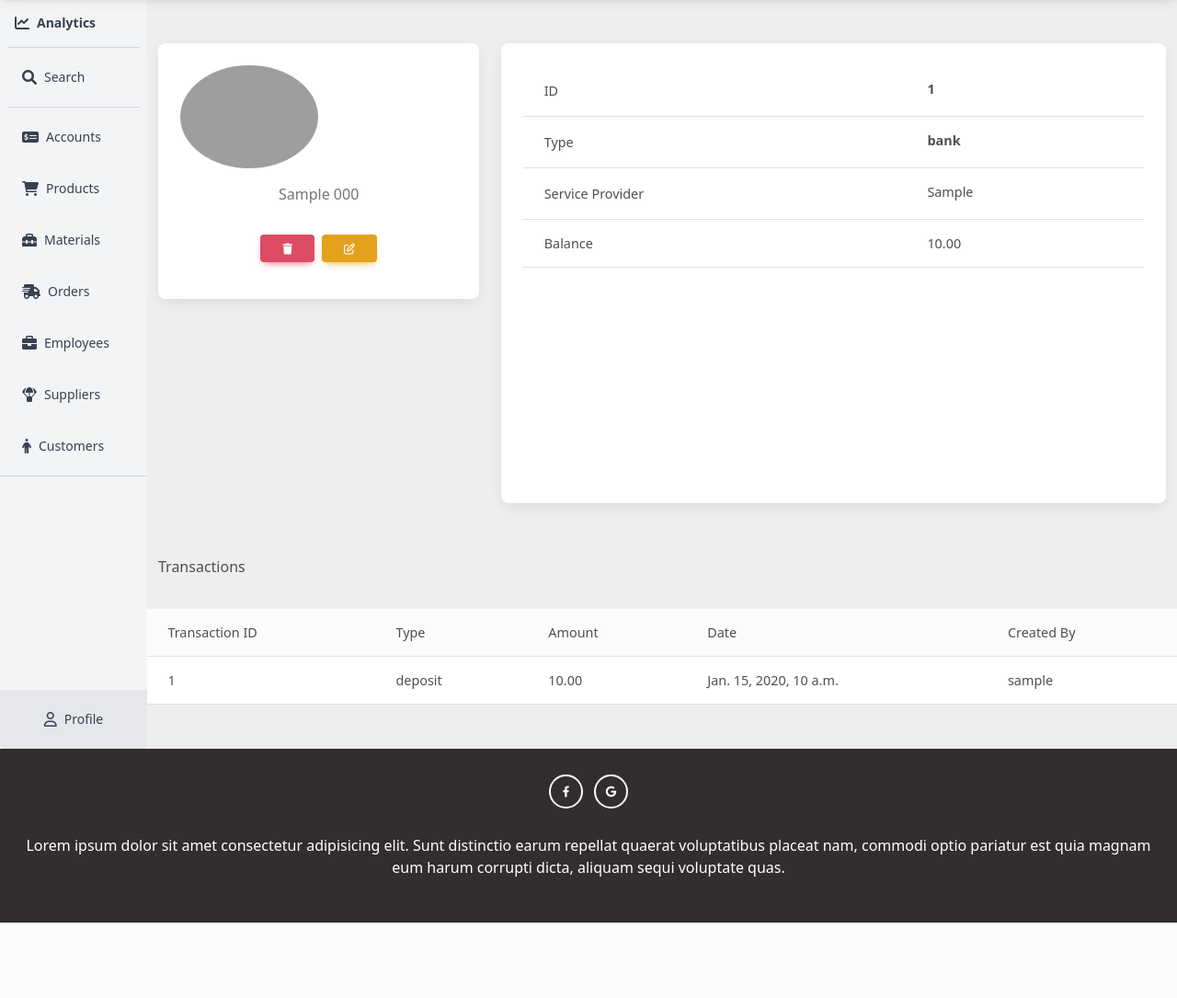
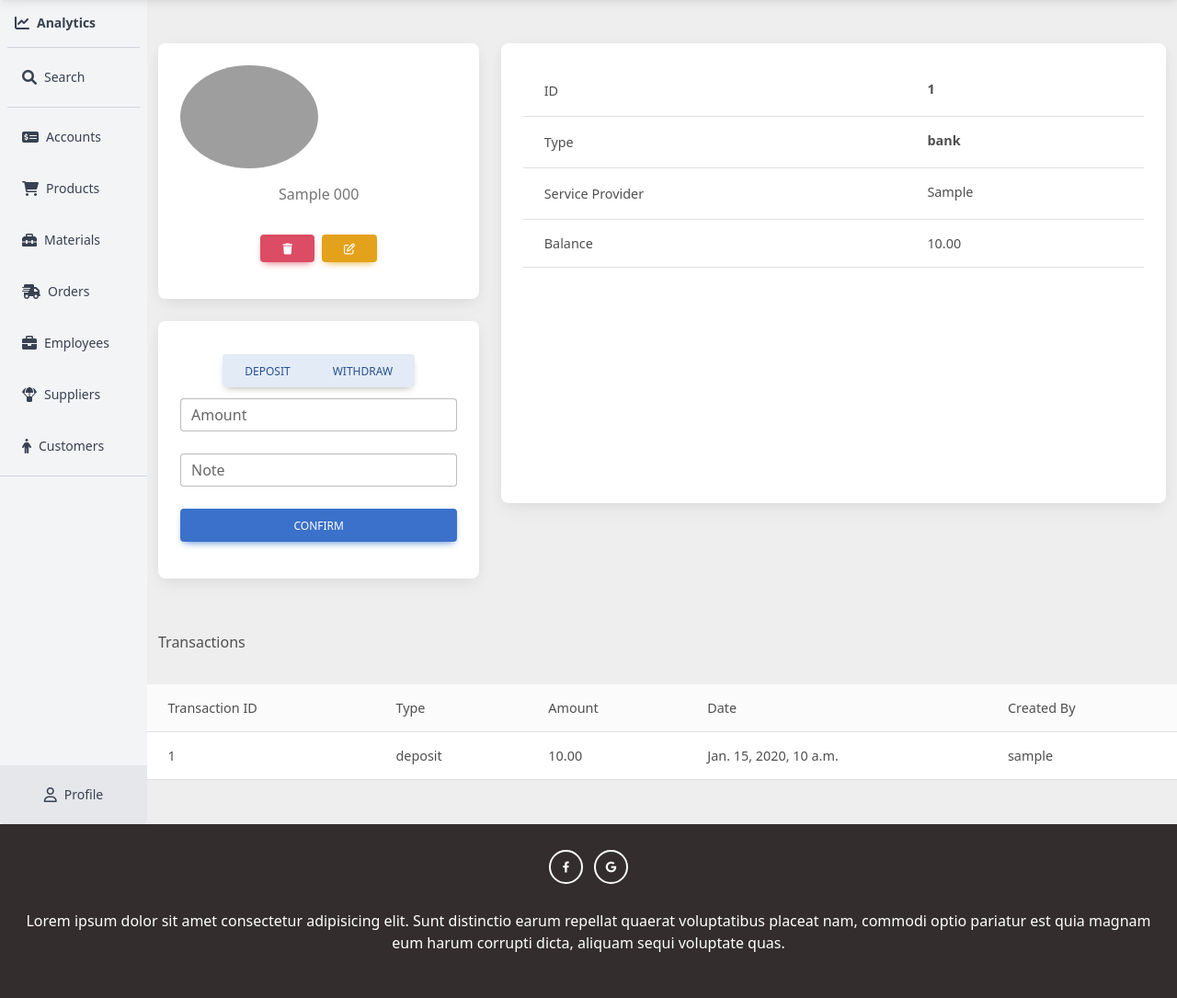
Before and after one commit to yusuf-74/Textile-shop, a Django app: page /accounts/1/ in a window 1280 px wide. Shown: the part 327-1412 px from the top of the page at 92% size. Before the commit the page ends 1330 px from the top, so only its background shows below. Run offline with Django 4.2, Linux system fonts and the light colour scheme; tables that the repository leaves empty hold one stand-in row (values such as "Sample post"); some libraries are stand-ins or nearby versions; grey boxes are pictures that could not be loaded.

Commit message:
create actions(deposit, withdraw) for accounts

```diff
--- a/server/accounts/models.py
+++ b/server/accounts/models.py
@@ -17,6 +17,7 @@ class Account(models.Model):
         total = 0
         for transaction in self.transactions.all():
             if transaction.transaction_type == 'deposit':
+
                 total += transaction.amount
             else:
                 total -= transaction.amount
--- a/server/accounts/urls.py
+++ b/server/accounts/urls.py
@@ -5,4 +5,6 @@ urlpatterns = [
     path('', views.AccountsView.as_view(), name='all_accounts'),
     path('<int:pk>/', views.AccountDetailView.as_view(), name='detailed_accounts'),
     path('edit/', views.EditAccountView.as_view(), name='edit_account'),
+    # path('transactions/', views.TransactionsView.as_view(), name='all_transactions'),
+    path('transactions/create', views.CreateTransactionView.as_view(), name='create_transaction'),
 ]
--- a/server/accounts/views.py
+++ b/server/accounts/views.py
@@ -1,6 +1,6 @@
 from django.shortcuts import render,redirect
 from django.views import View
-from .models import Account
+from .models import Account ,Transaction
 from .filters import AccountFilter
 class Test(View):
     def get(self,request,*args, **kwargs):
@@ -60,11 +60,11 @@ class EditAccountView(View):
                 account.save()
                 if data['from'][0] == 'all':
                     return redirect('all_accounts')
-                return redirect('detailed_accounts',id=data['id'][0])
+                return redirect('detailed_accounts',pk=data['id'][0])
             except:
                 if data['from'][0] == 'all':
                     return redirect('all_accounts')
-                return redirect('detailed_accounts',id=data['id'][0])
+                return redirect('detailed_accounts',pk=data['id'][0])
 
 
         elif data['_method'][0] == 'DELETE':
@@ -82,3 +82,19 @@ class AccountDetailView(View):
         transactions = account.transactions.all()
         print(transactions)
         return render(request,'accounts/detailed-account.html',{'account':account , 'transactions':transactions})
+
+class CreateTransactionView(View):
+    def post(self,request,*args, **kwargs):
+            data = dict(request.POST)
+        # try:
+            account = Account.objects.get(id=data['id'][0])
+            transaction = Transaction.objects.create(
+                account = account,
+                amount = data['amount'][0],
+                transaction_type = data['transaction_type'][0],
+                description = data['description'][0],
+                created_by = request.user)
+            transaction.save()
+            return redirect('detailed_accounts',pk=data['id'][0])
+        # except:
+            return redirect('detailed_accounts',pk=data['id'][0])
--- a/server/templates/accounts/detailed-account.html
+++ b/server/templates/accounts/detailed-account.html
@@ -71,12 +71,12 @@
                                                 <form method='POST' action="{% url 'edit_account' %}">
                                                     {% csrf_token %}
                                                     <input type="hidden" name="_method" value="PUT">
-                                                    <input type="hidden" name="from" value="all">
+                                                    <input type="hidden" name="from" value="detailed">
 
                                                     <input type="hidden" name="id" value="{{account.id}}">
                                                     <div class="d-flex flex-row align-items-center mb-4">
                                                         <i class="fas fa-user fa-lg me-3 fa-fw"></i>
-                                                        <div class="form-outline flex-fill mb-0">
+                                                        <div class="flex-fill mb-0">
                                                             <label style='font-size:12px;' for="type">Type</label>
                                                             <input style='border:1px solid black; margin-top:4px;'
                                                                 type="text" id="type" name="type"
@@ -86,7 +86,7 @@
 
                                                     <div class="d-flex flex-row align-items-center mb-4">
                                                         <i class="fas fa-solid fa-phone fa-lg me-3 fa-fw"></i>
-                                                        <div class="form-outline flex-fill mb-0">
+                                                        <div class="flex-fill mb-0">
                                                             <label style='font-size:12px;'
                                                                 for="service_provider">Service
                                                                 Provider</label>
@@ -99,7 +99,7 @@
                                                     </div>
                                                     <div class="d-flex flex-row align-items-center mb-4">
                                                         <i class="fas fa-solid fa-location-dot fa-lg me-3 fa-fw"></i>
-                                                        <div class="form-outline flex-fill mb-0">
+                                                        <div class="flex-fill mb-0">
                                                             <label style='font-size:12px;' for="account_number">Account
                                                                 Number</label>
                                                             <input style='border:1px solid black; margin-top:4px;'
@@ -125,6 +125,36 @@
                             </div>
                         </div>
                     </div>
+
+                </div>
+                <div class="card mb-4">
+                    <div class="card-body text-center">
+                        <form method="POST" action="{% url 'create_transaction' %}">
+                            {% csrf_token %}
+                            <input type="hidden" name="_method" value="PUT">
+                            <input type="hidden" name="from" value="detailed">
+                            <input type="hidden" name="id" value="{{account.id}}">
+                            <div class="btn-group" style='margin:12px 0'>
+                                <input type="radio" class="btn-check form-control" name="transaction_type"
+                                    value="deposit" id="deposit" />
+                                <label class="btn btn-secondary" for="deposit">Deposit</label>
+
+                                <input type="radio" class="btn-check form-control" name="transaction_type"
+                                    value="withdraw" id="withdraw" />
+                                <label class="btn btn-secondary" for="withdraw">Withdraw</label>
+                            </div>
+                            <div class="form-outline mb-4">
+                                <input type="text" id="amount" name='amount' class="form-control" />
+                                <label class="form-label" for="amount">Amount</label>
+                            </div>
+                            <div class="form-outline mb-4">
+                                <input type="text" id="description" name='description' class="form-control" />
+                                <label class="form-label" for="description">Note</label>
+                            </div>
+                            <button type="submit" class="btn btn-primary btn-block">Confirm</button>
+                        </form>
+                    </div>
+
 
                 </div>
             </div>
@@ -177,7 +207,7 @@
 
         </div>
         <div class="row">
-            <div style = "margin: 36px 0;">
+            <div style="margin: 36px 0;">
                 <h3>
                     Transactions
                 </h3>
@@ -194,6 +224,7 @@
                 </thead>
                 <tbody>
                     {% for transaction in transactions %}
+                    <tr>
                         <td>
                             {{transaction.id}}
                         </td>
@@ -209,6 +240,8 @@
                         <td>
                             {{transaction.created_by}}
                         </td>
+                    </tr>
+
                     {% endfor %}
                 </tbody>
             </table>
```
Lines whose indentation alone changed are shown as unchanged.
